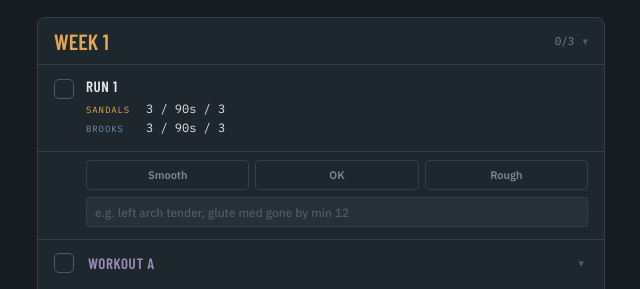
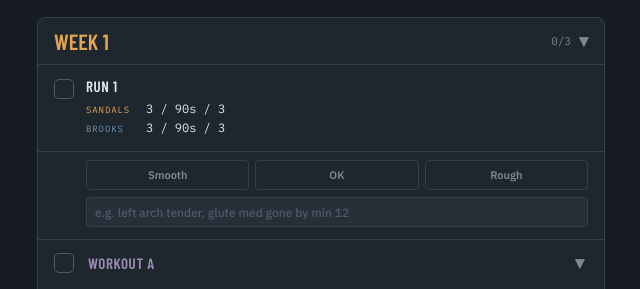
Before and after one commit to AKLutterbach/RunningTracker, a plain HTML site: page index.html in a window 1280 px wide. Shown: the part 232-521 px from the top of the page, 319-959 px from the left. Drawn offline with nearby package versions, Linux system fonts and the light colour scheme.

Commit message:
Make collapse arrows easier to see

```diff
--- a/index.html
+++ b/index.html
@@ -45,7 +45,7 @@
   .wkname.cur{color:var(--sandal)}
   .round{font-family:var(--mono);font-size:10px;color:var(--muted);margin-left:12px}
   .count{font-family:var(--mono);font-size:11px;color:var(--muted)}
-  .caret{color:var(--dim);font-size:11px;margin-left:8px}
+  .caret{color:var(--muted);font-size:18px;font-weight:700;line-height:1;margin-left:8px}
   .runs{border-top:1px solid var(--line)}
   .run{width:100%;display:flex;gap:12px;padding:12px 16px;text-align:left;align-items:flex-start;border-bottom:1px solid var(--line)}
   .day:last-child .run{border-bottom:none}
```
